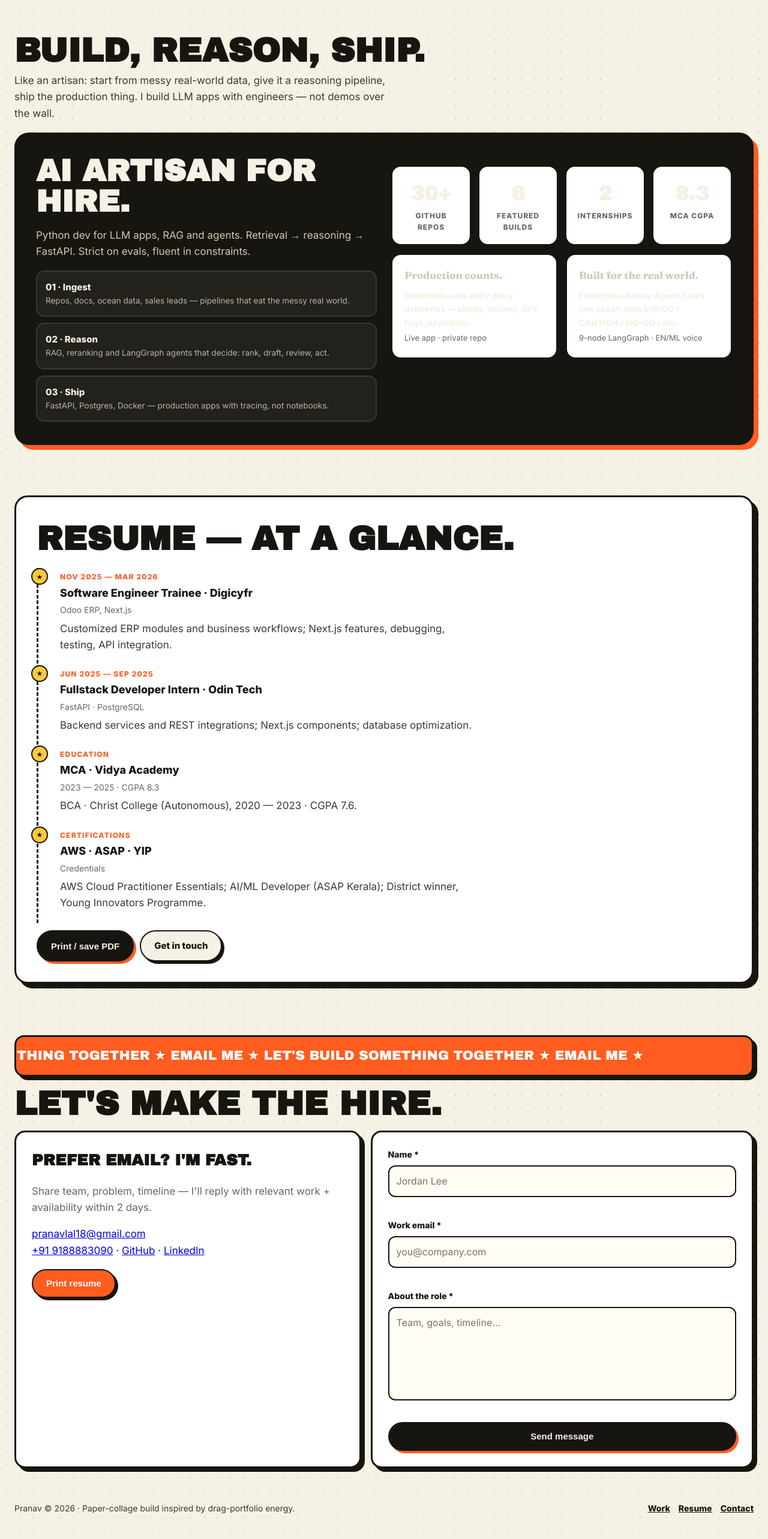
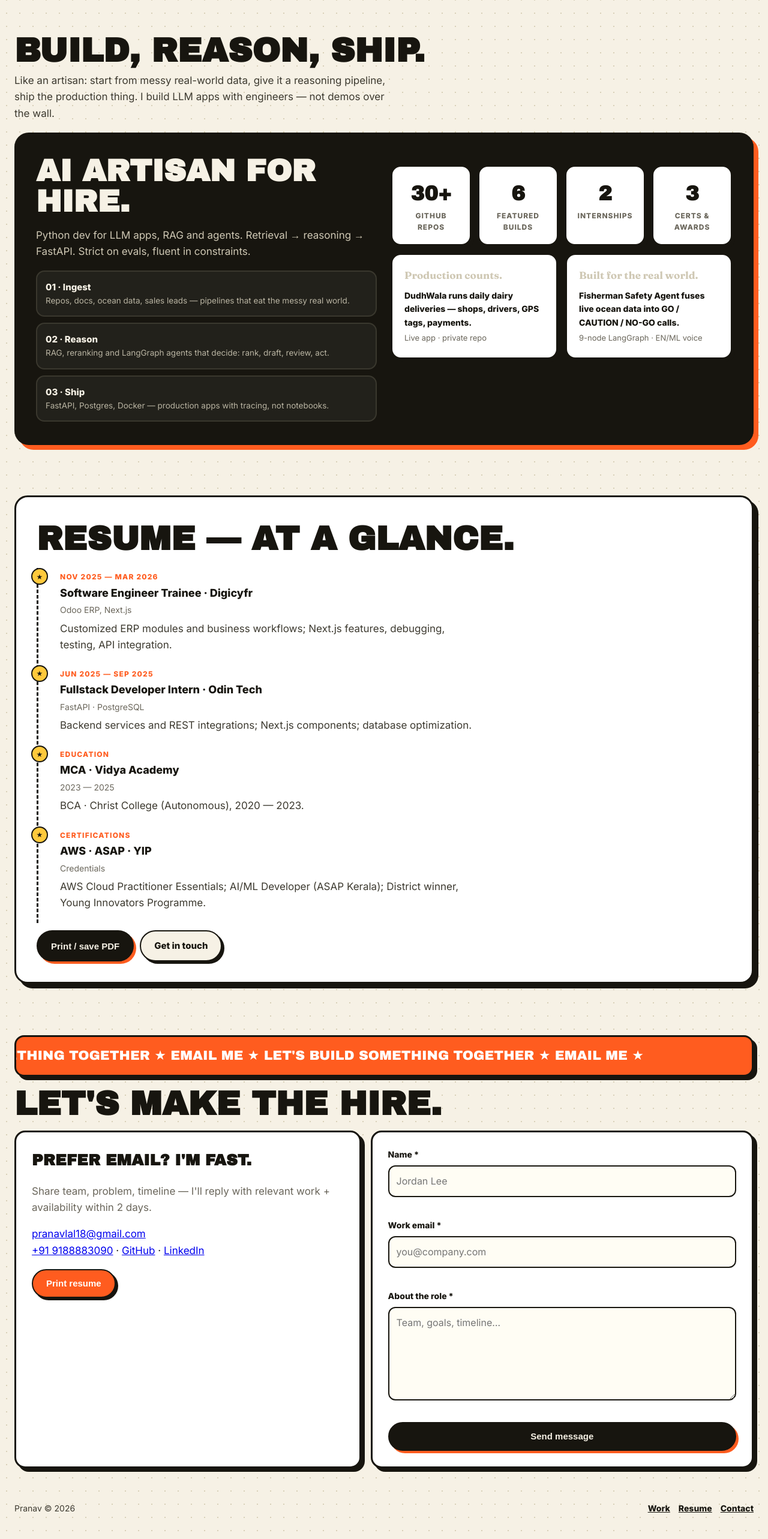
Before and after one commit to pranavlal18/Portfolio, a React (Vite) app: page / in a window 1280 px wide. Shown: the part 2057-4623 px from the top of the page at 60% size. Built offline with nearby package versions, Linux system fonts and the light colour scheme.

Commit message:
fix: band card contrast, drop CGPA, trim footer

```diff
--- a/src/App.jsx
+++ b/src/App.jsx
@@ -60,7 +60,7 @@ function App() {
       </main>
       <footer>
         <div className="wrap foot">
-          <span>{'Pranav © 2026 · Paper-collage build inspired by drag-portfolio energy.'}</span>
+          <span>{'Pranav © 2026'}</span>
           <span style={{ marginLeft: 'auto', display: 'flex', gap: '14px' }}>
             <a href="#featured">Work</a>
             <a href="#resume">Resume</a>
--- a/src/components/ArtisanBand.jsx
+++ b/src/components/ArtisanBand.jsx
@@ -28,7 +28,7 @@ export default function ArtisanBand() {
             <div className="aw"><b>30+</b><small>GitHub repos</small></div>
             <div className="aw"><b>6</b><small>Featured builds</small></div>
             <div className="aw"><b>2</b><small>Internships</small></div>
-            <div className="aw"><b>8.3</b><small>MCA CGPA</small></div>
+            <div className="aw"><b>3</b><small>Certs & awards</small></div>
           </div>
           <div className="quotes">
             <div className="q">
--- a/src/components/ResumeSection.jsx
+++ b/src/components/ResumeSection.jsx
@@ -25,8 +25,8 @@ const TIMELINE = [
   {
     when: 'Education',
     who: 'MCA · Vidya Academy',
-    context: '2023 — 2025 · CGPA 8.3',
-    body: 'BCA · Christ College (Autonomous), 2020 — 2023 · CGPA 7.6.',
+    context: '2023 — 2025',
+    body: 'BCA · Christ College (Autonomous), 2020 — 2023.',
   },
   {
     when: 'Certifications',
--- a/src/index.css
+++ b/src/index.css
@@ -108,12 +108,12 @@ section{padding:34px 0;scroll-margin-top:90px}
 .step small{display:block;color:#B9B4A2;font-size:13.5px}
 /* awards */
 .awards{display:grid;grid-template-columns:repeat(4,1fr);gap:12px;margin-top:16px}
-.aw{background:#fff;border:2.5px solid var(--ink);border-radius:16px;padding:18px;text-align:center;box-shadow:5px 5px 0 var(--ink)}
+.aw{background:#fff;border:2.5px solid var(--ink);border-radius:16px;padding:18px;text-align:center;box-shadow:5px 5px 0 var(--ink);color:var(--ink)}
 .aw b{display:block;font-family:var(--display);font-size:34px}
 .aw small{display:block;font-weight:800;font-size:12px;letter-spacing:.08em;text-transform:uppercase;color:var(--mut)}
 /* quotes */
 .quotes{display:grid;grid-template-columns:1fr 1fr;gap:14px;margin-top:14px}
-.q{background:#fff;border:2.5px solid var(--ink);border-radius:16px;padding:20px;box-shadow:5px 5px 0 var(--ink)}
+.q{background:#fff;border:2.5px solid var(--ink);border-radius:16px;padding:20px;box-shadow:5px 5px 0 var(--ink);color:var(--ink)}
 .q p{font-family:var(--serif);font-size:17px;margin:0 0 10px}
 .q b{display:block;font-size:14px} .q small{color:var(--mut);font-size:13px}
 /* resume */
```
Also changed, not shown: 1 other file (tests, documents, lock files or other folders).
